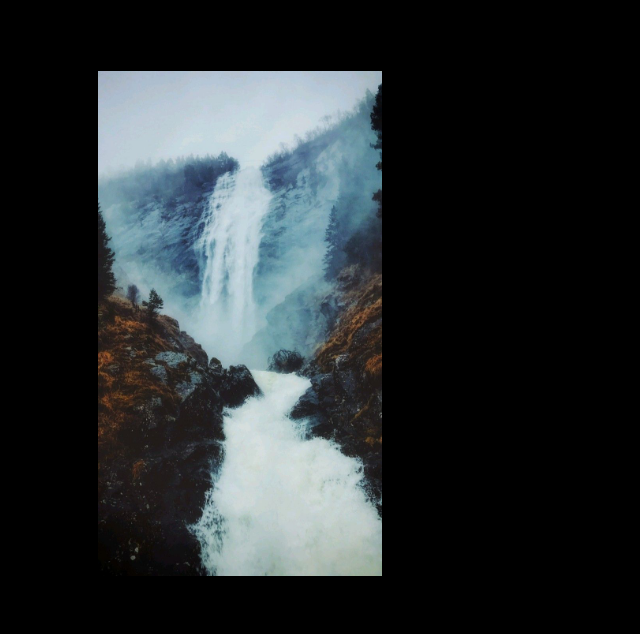
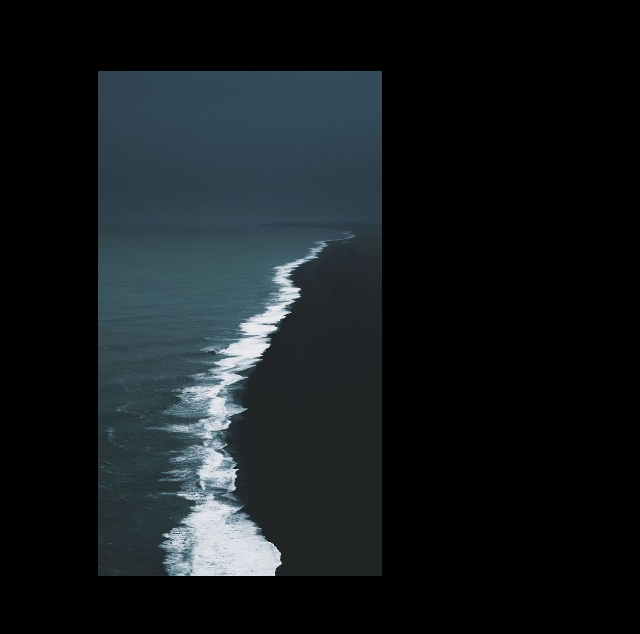
Before and after one commit to bleschunov/bleschunov.ru, a plain HTML site: page index.html in a window 1280 px wide. Shown: the top 634 px of the page, without its empty margins (0-640 px from the left). Drawn offline with Linux system fonts and the light colour scheme.

Commit message:
add random images

```diff
--- a/index.html
+++ b/index.html
@@ -13,5 +13,6 @@
       <li class="page__list-item"><a href="https://t.me/dmitrybleschunov" class="page__list-href">telegram</a></li><br />
       <li class="page__list-item"><a href="https://instagram.com/bleschunov" class="page__list-href">instagram</a></li>
     </ul>
+    <script src="js/script.js"></script>
   </body>
 </html>
--- /dev/null
+++ b/js/script.js
@@ -0,0 +1,14 @@
+let arr = [
+  "ocean.jpg",
+  "sky.jpg",
+  "waterfall.jpg",
+];
+
+let x = getRandomNumber(arr.length);
+
+let image = document.querySelector('.page__image');
+image.src = `images/${arr[x]}`;
+
+function getRandomNumber(max=0) {
+  return Math.floor(Math.random()*max);
+}
```
Also changed, not shown: images/ocean.jpg (added), images/sky.jpg (added).
